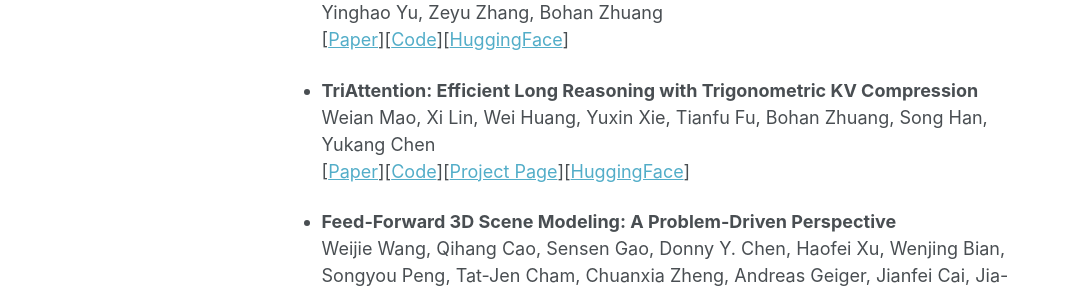
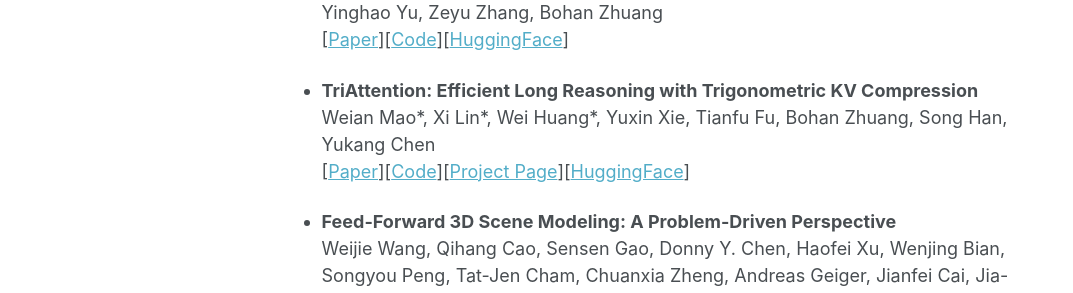
Before and after one commit to ziplab/ziplab.github.io, a Jekyll site: the page built from _pages/publication.md, in a window 1280 px wide and 900 px high. Shown: the part 337-630 px from the top of the window, without its empty margins (0-1073 px from the left). Built offline with Jekyll 4.4.1, drawn with Linux system fonts in a browser that asks for light colours.

```diff
--- a/_pages/publication.md
+++ b/_pages/publication.md
@@ -12,7 +12,7 @@ Inferix Team: Tianyu Feng, Yizeng Han, Jiahao He, Yuanyu He, Xi Lin, Teng Liu, H
 
 
 - **TriAttention: Efficient Long Reasoning with Trigonometric KV Compression**
-Weian Mao, Xi Lin, Wei Huang, Yuxin Xie, Tianfu Fu, Bohan Zhuang, Song Han, Yukang Chen
+Weian Mao\*, Xi Lin\*, Wei Huang\*, Yuxin Xie, Tianfu Fu, Bohan Zhuang, Song Han, Yukang Chen
 \[[Paper](https://arxiv.org/abs/2604.04921)\]\[[Code](https://github.com/WeianMao/triattention)\]\[[Project Page](https://weianmao.github.io/tri-attention-project-page)\]\[[HuggingFace](https://huggingface.co/papers/2604.04921)\]
 
 
```
